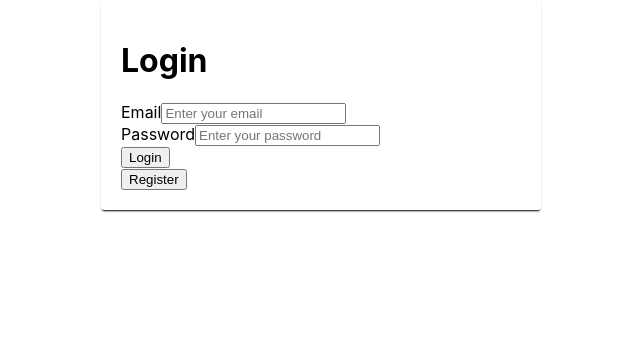
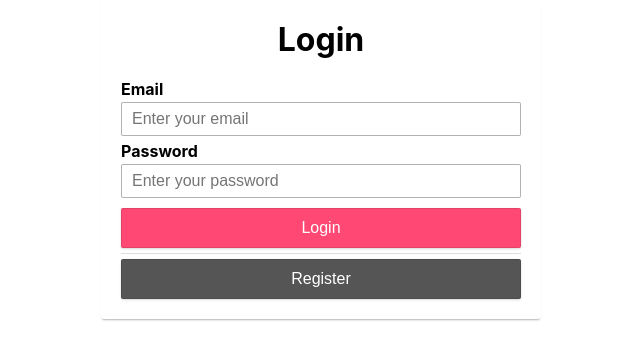
Before and after one commit to 12thStreetStudios/OwlHacks2020, a React (Create React App) app in the folder owlhacks2020/: page / in a window 1280 px wide. Shown: the top 360 px of the page, without its empty margins (319-959 px from the left). Built offline with nearby package versions, Linux system fonts and the light colour scheme.

Commit message:
Login Page v1 finished

```diff
--- a/owlhacks2020/src/Login.css
+++ b/owlhacks2020/src/Login.css
@@ -1,3 +1,4 @@
+/* css for Login Form from Login.js */
 .userInfo,
 .login-form {
   background-color: #ffffff;
@@ -5,5 +6,119 @@
   max-width: 400px;
   margin: 0 auto;
   border-radius: 3px;
-  box-shadow: 0 1px rgba(255, 255, 255, .2) inset, 0 2px 2px -1px
+  box-shadow: 0 1px rgba(255, 255, 255, .2) inset, 0 2px 2px -1px rgba(0, 0, 0, .3);
 }
+
+.login-form h1{
+  text-align: center;
+  margin: 0 0 20px 0;
+}
+
+.login-form .form-control {
+  display: flex;
+  flex-wrap: wrap;
+  flex-direction: column;
+}
+
+.login-form .form-control label {
+  font-weight: bold;
+  margin-bottom: 3px;
+}
+
+[type="text"],
+[type="email"],
+[type="password"] {
+  padding: 7px 10px;
+  outline: none;
+  margin-bottom: 5px;
+  font-size: 16px;
+  border-radius: 2px;
+  border: 1px solid rgba(0, 0, 0, .3);
+}
+
+[type="text"]:hover,
+[type="text"]:focus,
+[type="email"]:hover,
+[type="email"]:focus,
+[type="password"]:hover,
+[type="password"]:focus {
+  border-color: #107a8b;
+}
+
+.navBtn button,
+[type="submit"] {
+  background: #ff4873;
+  color: #ffffff;
+  border: 1px solid rgba(0, 0, 0, .1);
+  padding: 10px;
+  cursor: pointer;
+  font-size: 16px;
+  border-radius: 2px;
+  margin-top: 5px;
+  box-shadow: 0 1px 3px 0 rgba(0, 0, 0, 0.1), 0 1px 2px 0 rgba(0, 0, 0, 0.06);
+  outline: none;
+}
+
+.navBtn button:hover,
+[type="submit"]:hover{
+  opacity: .9;
+}
+
+.navBtn{
+  border-top: 1px solid #dedede;
+  margin-top: 5px;
+}
+
+.navBtn button{
+  background: #555555;
+  color: #ffffff;
+  width: 100%;
+}
+
+.success-msg,
+.error-msg{
+  border: 1px solid #ff304f;
+  padding: 10px;
+  color: #ff304f;
+  font-weight: bold;
+  border-radius: 2px;
+}
+
+.success-msg{
+  color: #24b273;
+  border-color: #24b273;
+}
+
+.userInfo{
+  text-align: center;
+}
+
+.userInfo h1{
+  text-transform: capitalize;
+  margin: 10px 0;
+}
+
+.userInfo ._email{
+  margin: 10px 0;
+  color: #555555;
+}
+
+.userInfo button{
+    margin-top: 5px;
+    background: #ff304f;
+    color: #ffffff;
+    padding: 10px 20px;
+    font-size: 16px;
+    border: 5px solid rgba(0, 0, 0, .1);
+    outline: none;
+    border-radius: 3px;
+    outline: none;
+    cursor: pointer;
+    transition: background .3s;
+}
+
+.userInfo button:hover{
+  border-color: #ff304f;
+  color: #ff304f;
+  background: #ffffff;
+}
```
